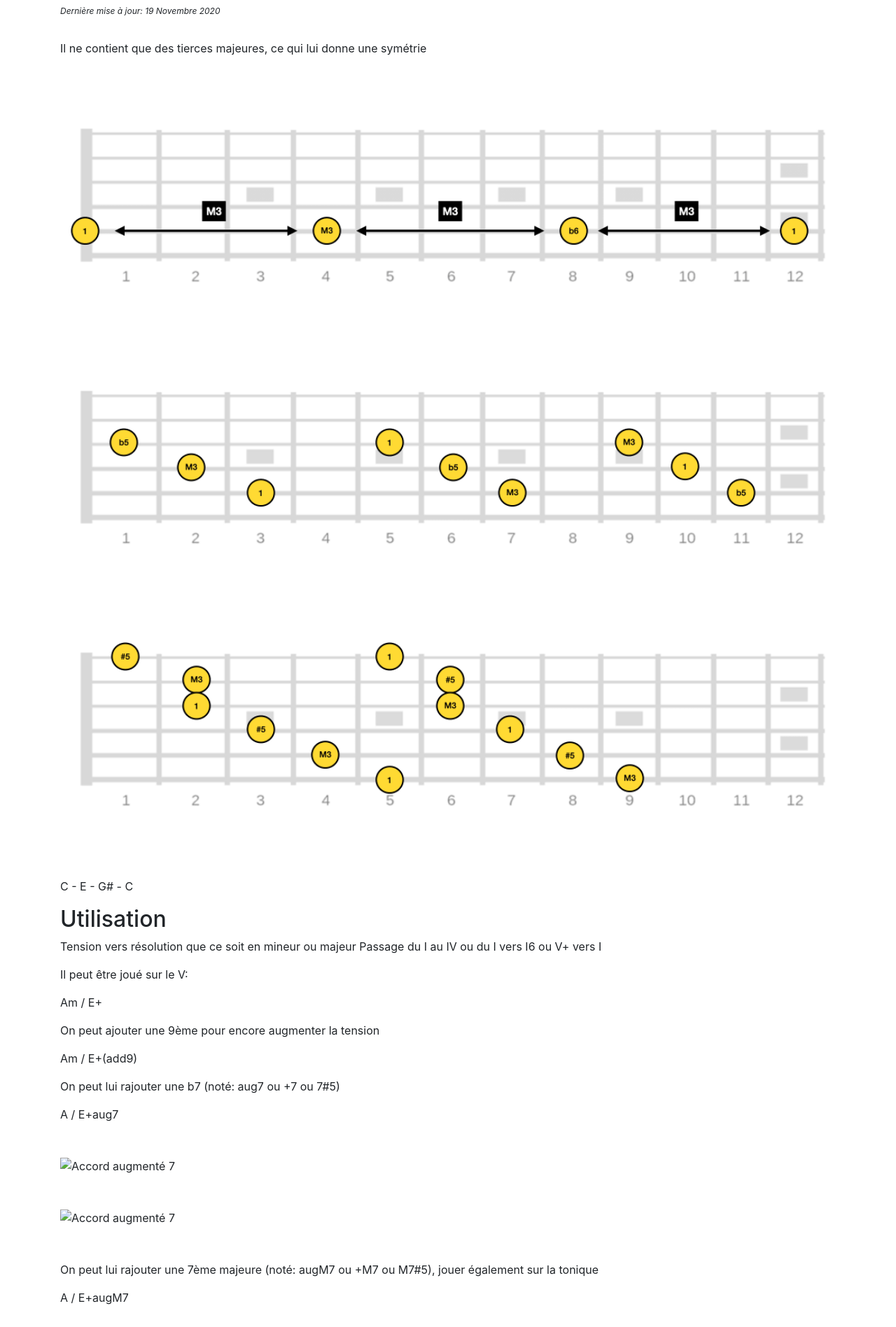
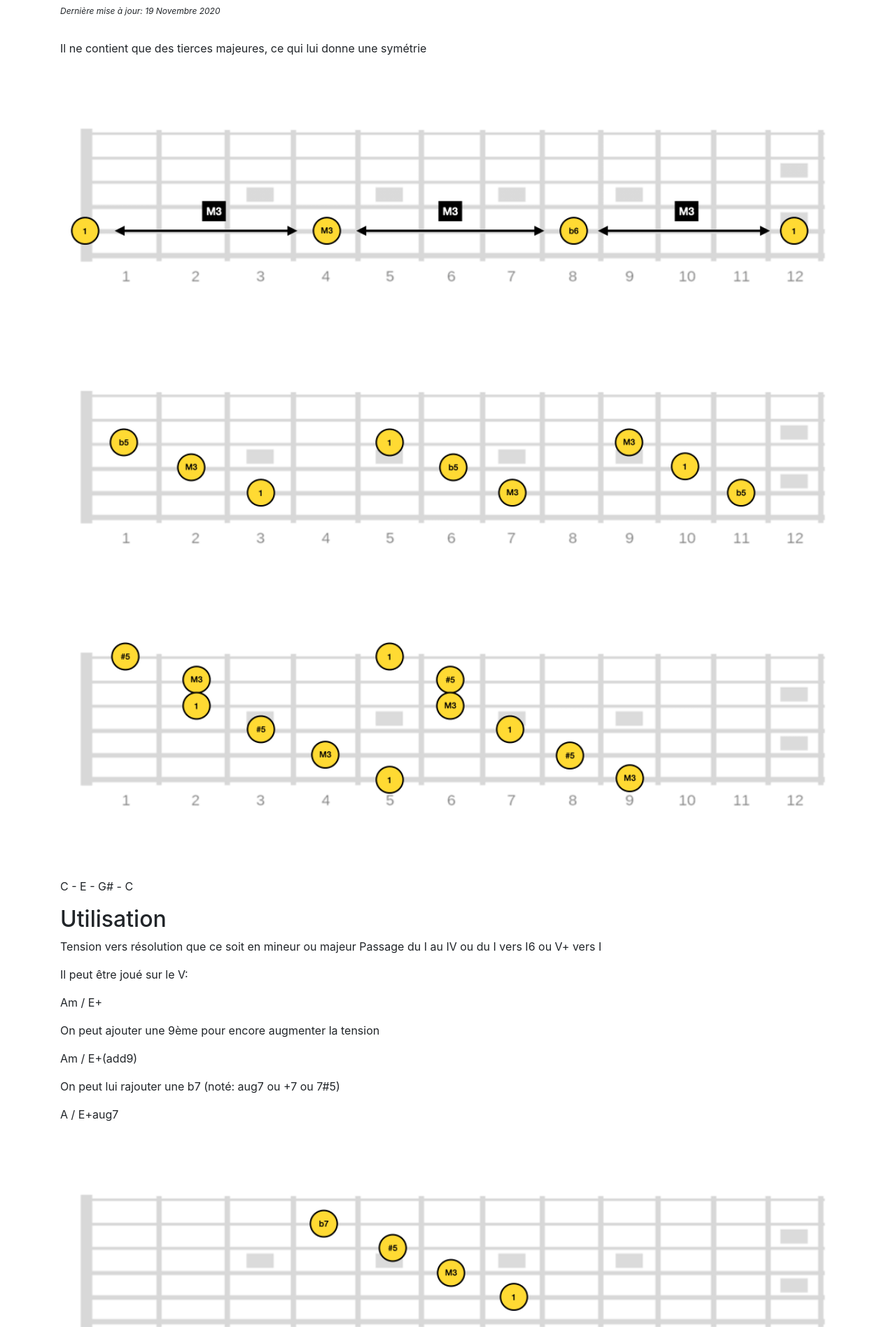
Before and after one commit to atouchard/atouchard, a Jekyll site: the page built from collections/_theorie/augmented-chords.md, in a window 1280 px wide. Shown: the part 154-2051 px from the top of the page at 70% size. Built offline with Jekyll 4.4.1, drawn with Linux system fonts in a browser that asks for light colours; grey boxes are pictures that could not be loaded.

Commit message:
fix images

```diff
--- a/collections/_theorie/augmented-chords.md
+++ b/collections/_theorie/augmented-chords.md
@@ -32,8 +32,8 @@ On peut lui rajouter une b7 (noté: aug7 ou +7 ou 7#5)
 
 A / E+aug7
 
-![Accord augmenté 7]({{ site.baseurl }}/assets/images/augmented-aug7-1.png "Accord augmenté 7")
-![Accord augmenté 7]({{ site.baseurl }}/assets/images/augmented-aug7-2.png "Accord augmenté 7")
+![Accord augmenté 7]({{ site.baseurl }}/assets/images/augmented/augmented-aug7-1.png "Accord augmenté 7")
+![Accord augmenté 7]({{ site.baseurl }}/assets/images/augmented/augmented-aug7-2.png "Accord augmenté 7")
 
 On peut lui rajouter une 7ème majeure (noté: augM7 ou +M7 ou M7#5), jouer également sur la tonique
 
```
